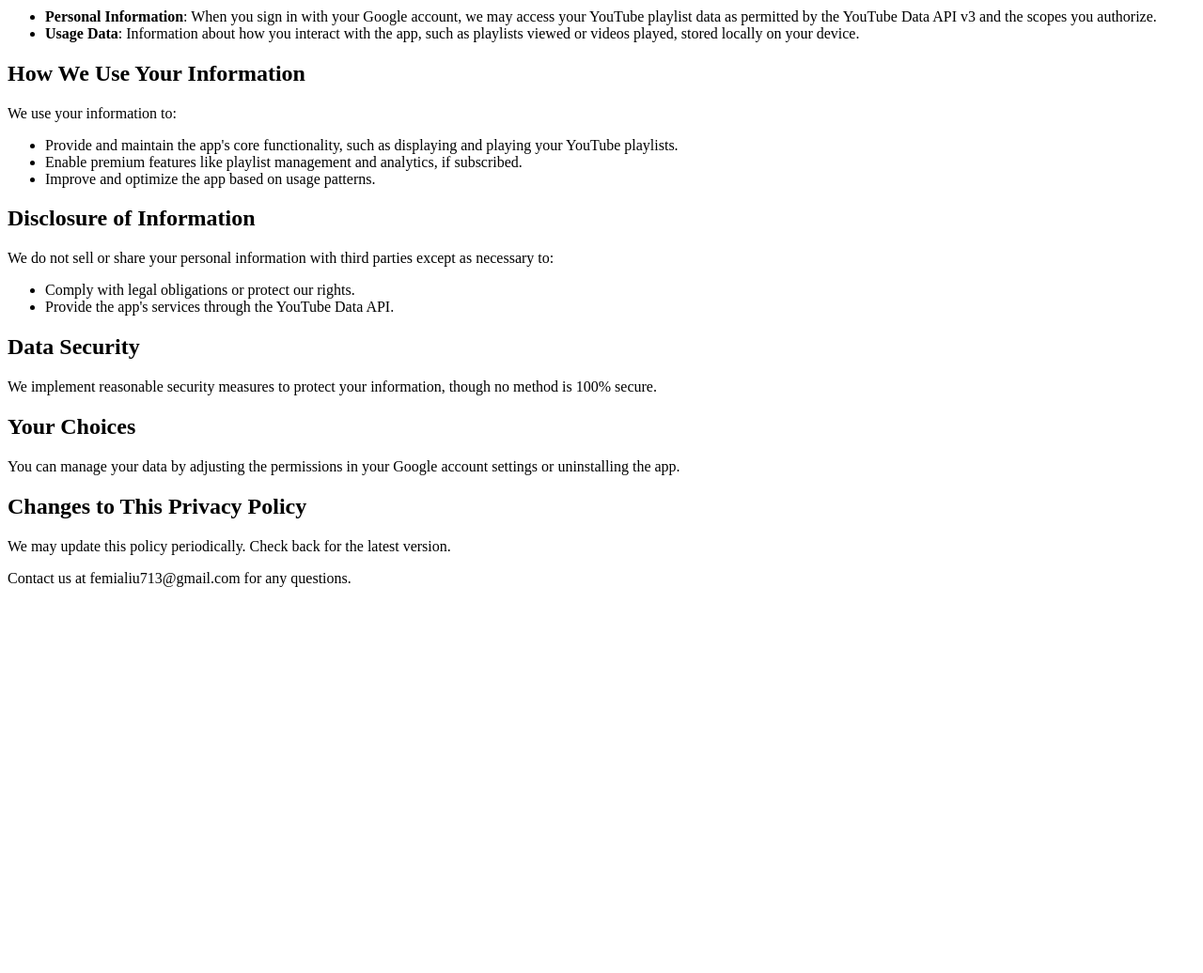
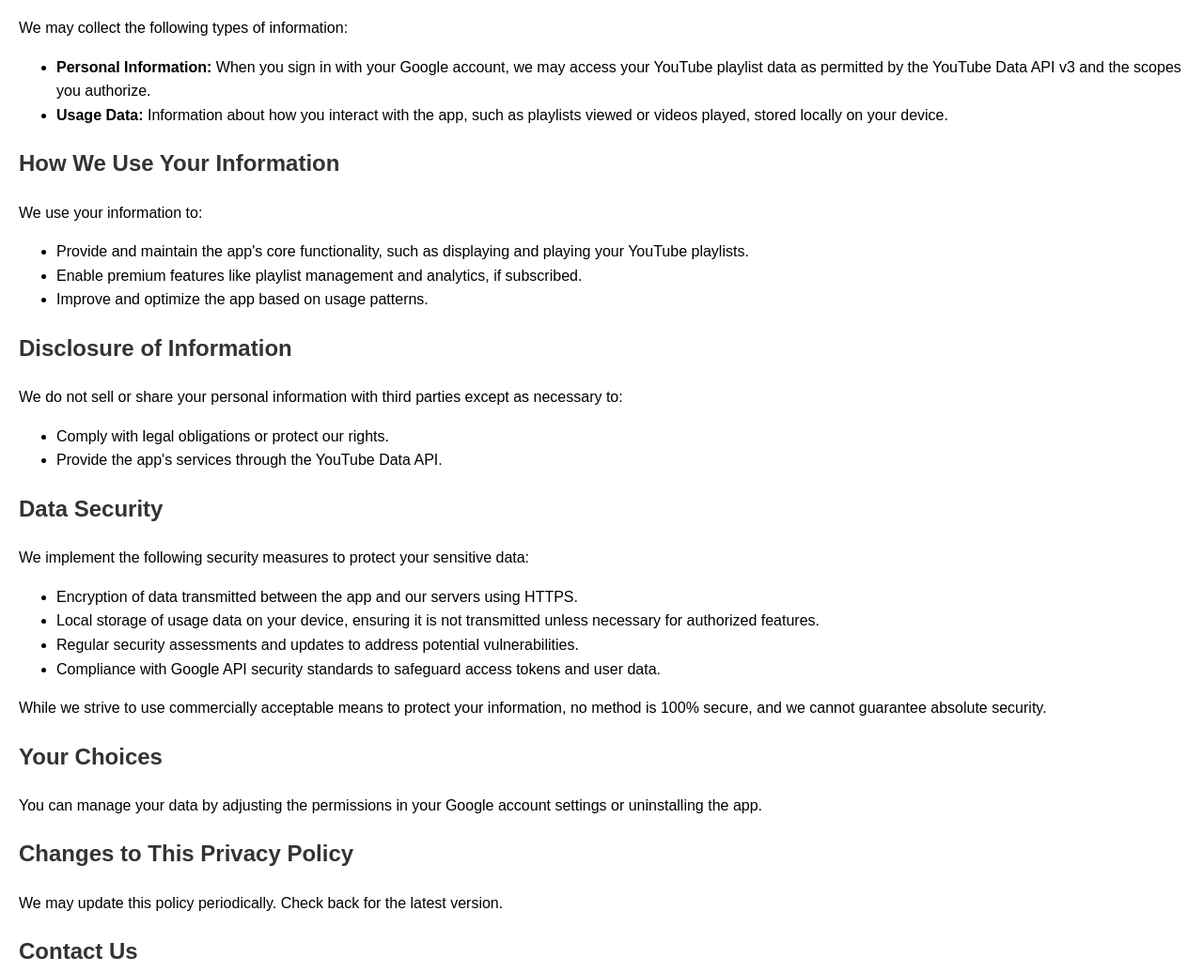
Before and after one commit to graygoos/Playlists-Player-for-YouTube, a plain HTML site: page privacy-policy.html in a window 1280 px wide. Shown: the part 242-1278 px from the top of the page at 94% size. Before the commit the page ends 883 px from the top, so only its background shows below. Drawn offline with Linux system fonts and the light colour scheme.

Commit message:
Update privacy-policy.html

```diff
--- a/privacy-policy.html
+++ b/privacy-policy.html
@@ -3,18 +3,24 @@
 <head>
     <meta charset="UTF-8">
     <meta name="viewport" content="width=device-width, initial-scale=1.0">
-  <title>Privacy Policy - Playlists Player for YouTube</title>
+    <title>Privacy Policy</title>
+    <style>
+        body { font-family: Arial, sans-serif; margin: 20px; line-height: 1.6; }
+        h1, h2 { color: #333; }
+        p { margin: 10px 0; }
+    </style>
 </head>
 <body>
     <h1>Privacy Policy</h1>
     <p>Last Updated: July 24, 2025</p>
+
     <p>Welcome to Playlists Player for YouTube ("we," "us," or "our"). We are committed to protecting your privacy. This Privacy Policy explains how we collect, use, disclose, and safeguard your information when you use our application.</p>
 
     <h2>Information We Collect</h2>
     <p>We may collect the following types of information:</p>
     <ul>
-    <li><strong>Personal Information</strong>: When you sign in with your Google account, we may access your YouTube playlist data as permitted by the YouTube Data API v3 and the scopes you authorize.</li>
-    <li><strong>Usage Data</strong>: Information about how you interact with the app, such as playlists viewed or videos played, stored locally on your device.</li>
+        <li><strong>Personal Information:</strong> When you sign in with your Google account, we may access your YouTube playlist data as permitted by the YouTube Data API v3 and the scopes you authorize.</li>
+        <li><strong>Usage Data:</strong> Information about how you interact with the app, such as playlists viewed or videos played, stored locally on your device.</li>
     </ul>
 
     <h2>How We Use Your Information</h2>
@@ -33,7 +39,14 @@
     </ul>
 
     <h2>Data Security</h2>
-  <p>We implement reasonable security measures to protect your information, though no method is 100% secure.</p>
+    <p>We implement the following security measures to protect your sensitive data:</p>
+    <ul>
+        <li>Encryption of data transmitted between the app and our servers using HTTPS.</li>
+        <li>Local storage of usage data on your device, ensuring it is not transmitted unless necessary for authorized features.</li>
+        <li>Regular security assessments and updates to address potential vulnerabilities.</li>
+        <li>Compliance with Google API security standards to safeguard access tokens and user data.</li>
+    </ul>
+    <p>While we strive to use commercially acceptable means to protect your information, no method is 100% secure, and we cannot guarantee absolute security.</p>
 
     <h2>Your Choices</h2>
     <p>You can manage your data by adjusting the permissions in your Google account settings or uninstalling the app.</p>
@@ -41,6 +54,7 @@
     <h2>Changes to This Privacy Policy</h2>
     <p>We may update this policy periodically. Check back for the latest version.</p>
 
-  <p>Contact us at femialiu713@gmail.com for any questions.</p>
+    <h2>Contact Us</h2>
+    <p>Contact us at <a href="mailto:femialu713@gmail.com">femialu713@gmail.com</a> for any questions.</p>
 </body>
 </html>
```
Lines whose indentation alone changed are shown as unchanged.
